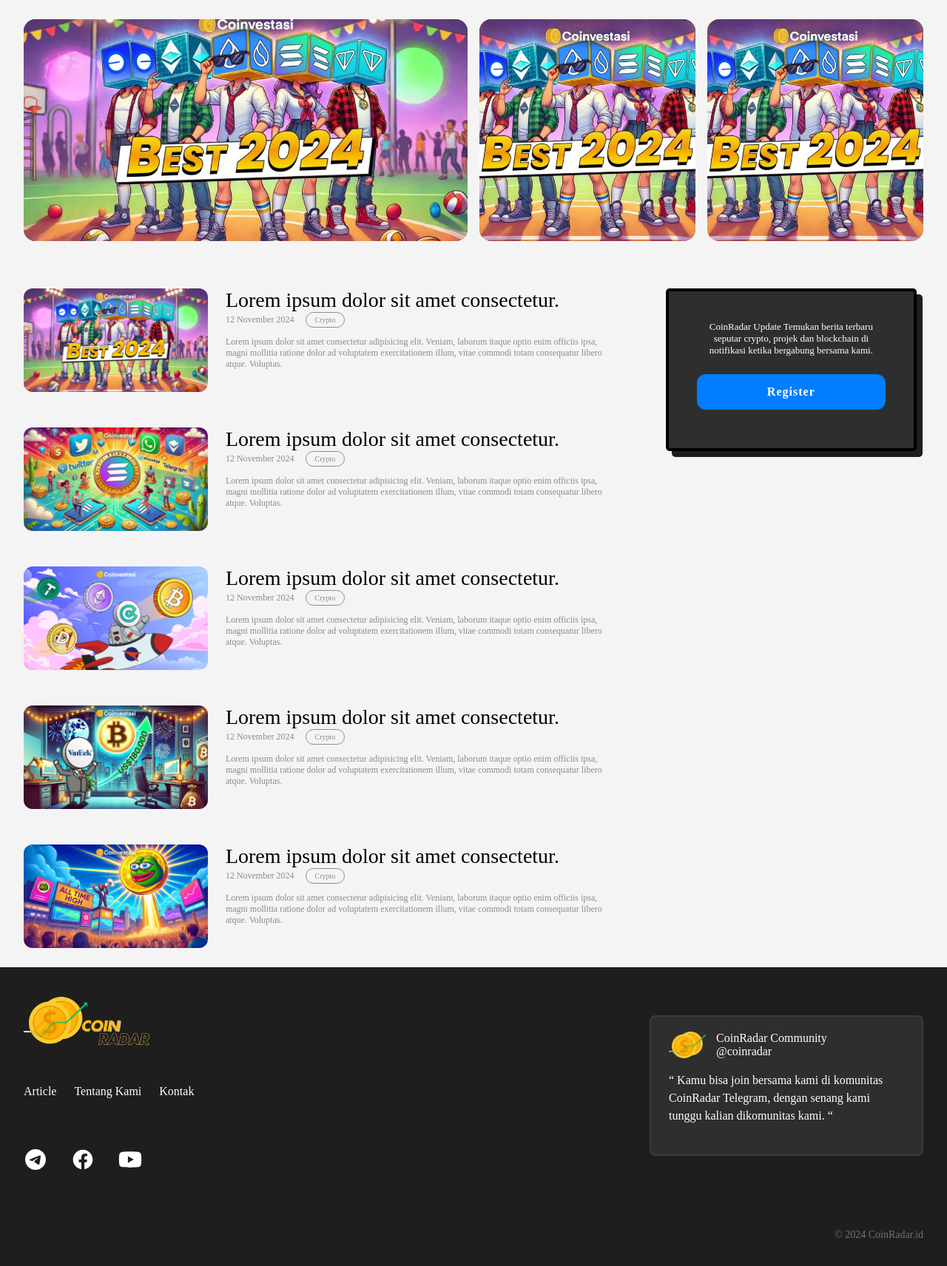
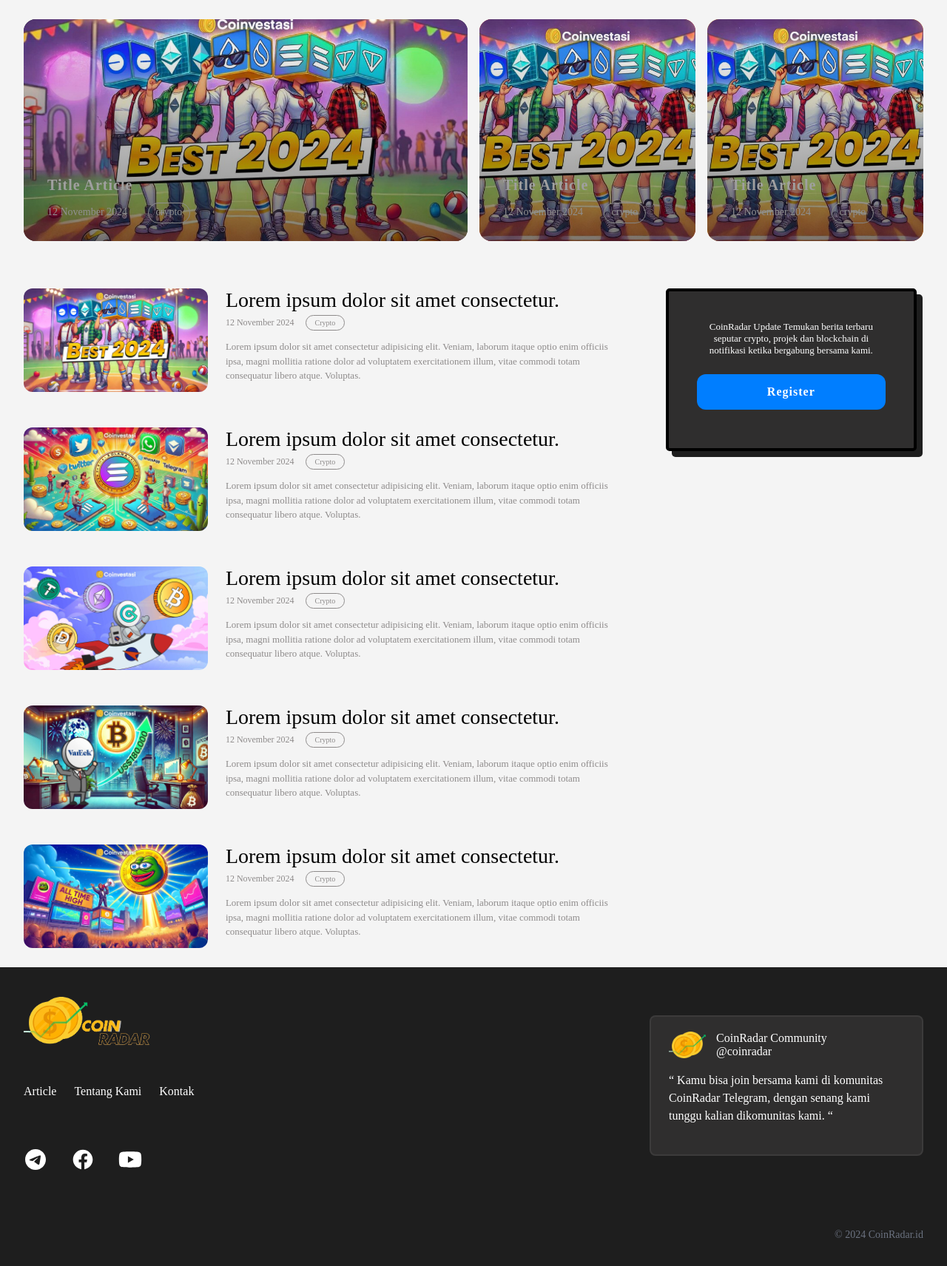
Before and after one commit to alagung0411/coinradar, a Flask app: page / in a window 1280 px wide. Shown: the part 80-1792 px from the top of the page at 74% size. Run offline with Flask 3, Linux system fonts and the light colour scheme.

Commit message:
UPDATE - (FE) : homepage & singlepage

```diff
--- a/static/css/singlepage.css
+++ b/static/css/singlepage.css
@@ -334,6 +334,10 @@ button span {
     font-size: 1.25rem;
     text-align: justify;
 }
+.article .text::first-letter {
+    initial-letter: 2;
+    -webkit-initial-letter: 2;
+}
 
 /* --->> ASIDE <<--- */
 .main .aside {
--- a/static/css/style.css
+++ b/static/css/style.css
@@ -273,6 +273,10 @@ button span {
     gap: 1rem;
 }
 .banner .article-banner {
+    position: relative;
+    display: flex;
+    place-content: center center;
+    text-align: left;
     border-radius: 1rem;
     overflow: hidden;
     object-position: center;
@@ -282,7 +286,21 @@ button span {
 .article-banner img {
     width: 100%;
     height: 100%;
+    /* border: 2px solid green; */
     object-fit: cover;
+}
+.article-banner::after {
+    content: '';
+    position: absolute;
+    top: 0;
+    left: 0;
+    background: linear-gradient(
+        to top,
+        rgb(0 0 0 / .5), rgb(0 0 0 / 0)
+    );
+    z-index: 1px;
+    width: 100%;
+    height: 100%;
 }
 .banner .article-banner:nth-child(1) {
     grid-column: 1 / span 2;
@@ -293,6 +311,36 @@ button span {
 }
 .banner .article-banner:nth-child(3) {
     background-color: #ff9800;
+}
+
+.article-banner .wrap-article_info {
+    position: absolute;
+    display: block;
+    left: 0;
+    bottom: 20px;
+    width: 100%;
+    height: fit-content;
+    padding: 1rem 2rem;
+    letter-spacing: 1px;
+    color: #ffffff;
+    z-index: 4px;
+}
+.wrap-article_info h3 {
+    font-size: var(--fsz-m);
+    text-overflow: ellipsis;
+}
+.wrap-article_info p {
+    font-size: var(--fsz-s);
+    letter-spacing: 0;
+    transform: translateY(12px);
+}
+.wrap-article_info p > span {
+    font-size: var(--fsz-s);
+    display: inline-block;
+    padding: 4px 10px 6px;
+    border-radius: var(--br-link);
+    border: 1px solid var(--c-bg-primary);
+    transform: translateX(1.5rem);
 }
 
 /* --->> CONTENT <<--- */
@@ -342,6 +390,7 @@ button span {
     margin-left: 24px;
     width: 65%;
     height: 100%;
+    overflow: hidden;
 }
 .article-info .info {
     max-height: 60%;
@@ -352,6 +401,7 @@ button span {
     white-space: nowrap;
     overflow: hidden;
     text-overflow: ellipsis;
+    margin-bottom: 0.25rem;
 }
 .article-info p {
     font-size: 0.75rem;
@@ -370,6 +420,11 @@ button span {
     width: 100%;
     height: 40%;
     bottom: 0;
+}
+.describe p {
+    font-size: small;
+    line-height: 1.5;
+    text-overflow: ellipsis;
 }
 /* --->> ASIDE <<--- */
 .main .aside {
@@ -416,4 +471,7 @@ button span {
     font-size: medium;
     letter-spacing: 0.063rem;
 }
+.card-regist .btn-regist:hover {
+    filter: grayscale(20%);
+}
 /* ---------->>> MAIN - END <<-------------- */
--- a/templates/index.html
+++ b/templates/index.html
@@ -125,12 +125,24 @@
         <div class="banner">
           <div class="article-banner">
             <img src="../static/assets/img/thumbnaile-1.jpg" alt="" />
+            <div class="wrap-article_info">
+              <h3>Title Article</h3>
+              <p class="date">12 November 2024 <span class="label">crypto</span></p>
+            </div>
           </div>
           <div class="article-banner">
             <img src="../static/assets/img/thumbnaile-1.jpg" alt="" />
+            <div class="wrap-article_info">
+              <h3>Title Article</h3>
+              <p class="date">12 November 2024 <span class="label">crypto</span></p>
+            </div>
           </div>
           <div class="article-banner">
             <img src="../static/assets/img/thumbnaile-1.jpg" alt="" />
+            <div class="wrap-article_info">
+              <h3>Title Article</h3>
+              <p class="date">12 November 2024 <span class="label">crypto</span></p>
+            </div>
           </div>
         </div>
         <div class="content">
--- a/templates/singlepage.html
+++ b/templates/singlepage.html
@@ -112,7 +112,7 @@
             <img src="../static/assets/img/thumbnaile-1.jpg" alt="" />
           </div>
           <article class="article">
-            <p>
+            <p class="text">
               Lorem ipsum dolor sit amet consectetur, adipisicing elit. Illo
               velit vitae voluptate, veritatis sunt iure ratione minus
               aspernatur officia. Architecto, mollitia error eaque rerum quod
```
